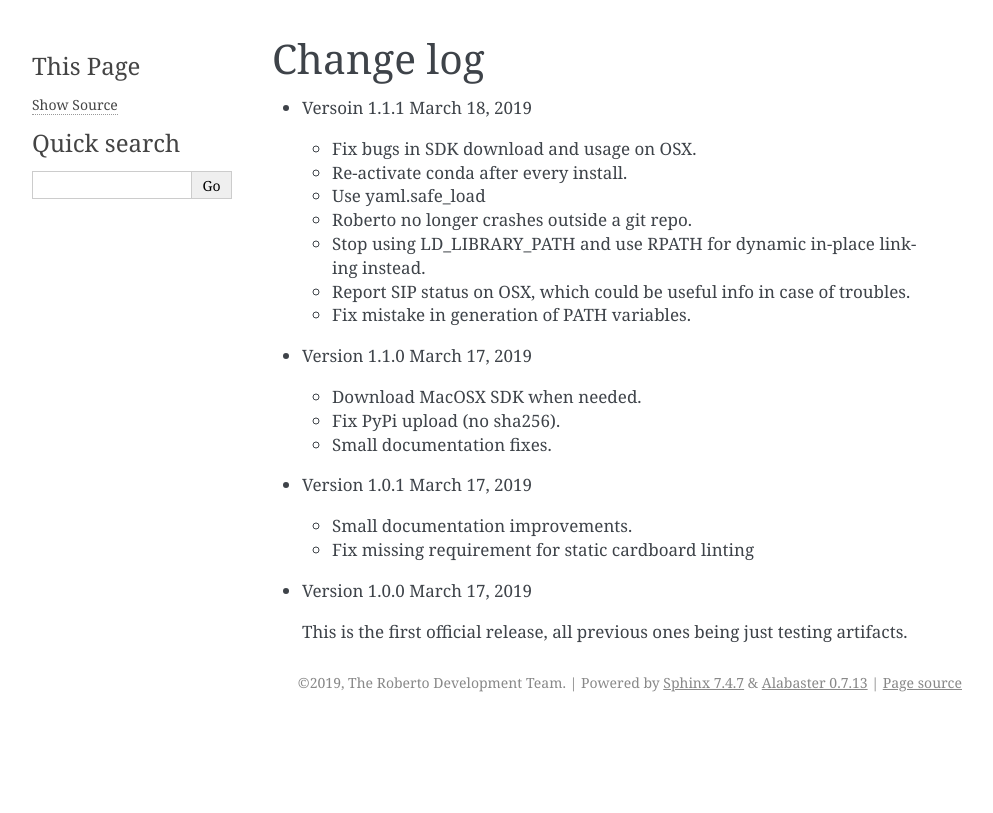
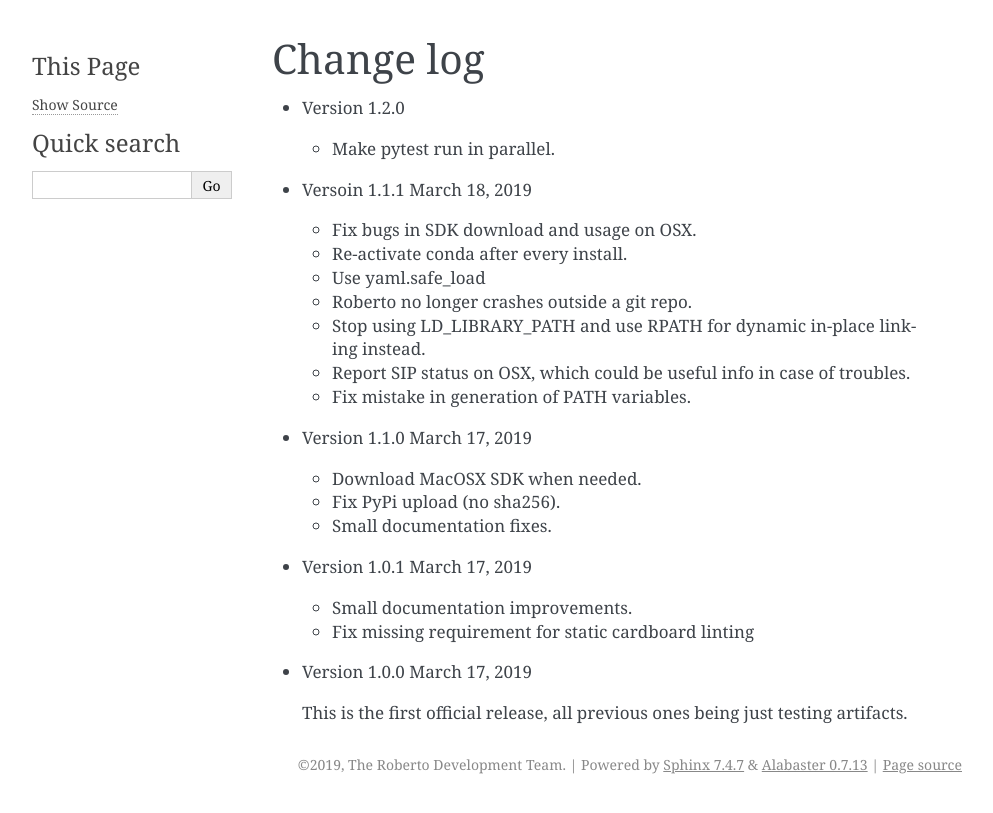
Before and after one commit to theochem/roberto, a Sphinx documentation site: the page built from doc/changelog.rst, in a window 1280 px wide. Shown: the top 813 px of the page, without its empty margins (148-1141 px from the left). Built offline with Sphinx 7.4.7, drawn with Linux system fonts in a browser that asks for light colours; the version number could not be read and is left out.

Commit message:
Run pytest in parallel with pytest-xdist
Also tried pytest-parallel but it clobbers the output.

```diff
--- a/doc/changelog.rst
+++ b/doc/changelog.rst
@@ -2,6 +2,10 @@
 
 Change log
 ##########
+
+- Version 1.2.0
+
+  - Make pytest run in parallel.
 
 - Versoin 1.1.1 March 18, 2019
 
```
Also changed, not shown: 1 other file.
